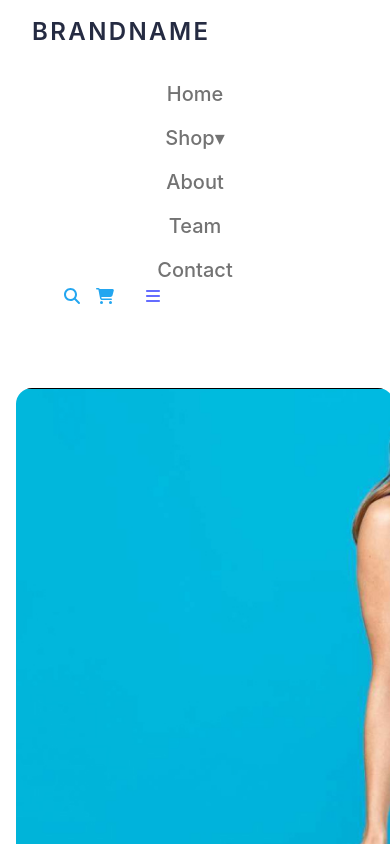
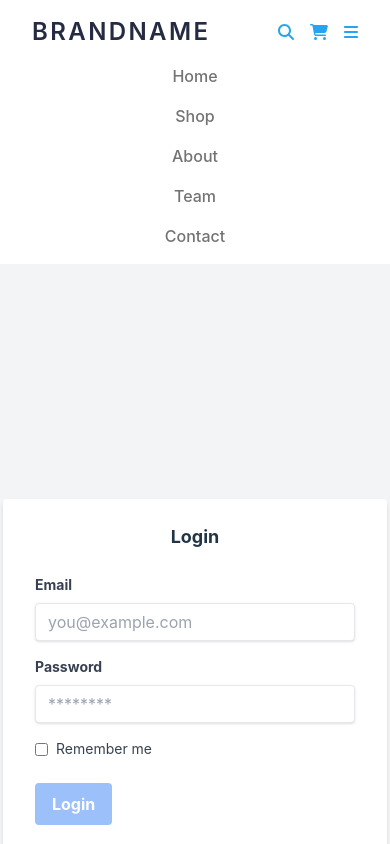
Before and after one commit to cansucebesoy/ecomm-cansu, a React (Vite) app: page /login in a window 390 px wide. Shown: the top 844 px of the page. Built offline with nearby package versions, Linux system fonts and the light colour scheme.

Commit message:
#10 update navbar and init login form

```diff
--- a/src/App.jsx
+++ b/src/App.jsx
@@ -9,6 +9,7 @@ import { ContactPage } from "./pages/ContactPage/ContactPage";
 import { TeamPage } from "./pages/TeamPage/TeamPage";
 import { AboutUsPage } from "./pages/AboutUsPage/AboutUsPage";
 import { SignUpPage } from "./pages/SignUpPage/SignUpPage";
+import { LoginPage } from "./pages/LoginPage/LoginPage";
 
 const routes = [
   {
@@ -30,6 +31,10 @@ const routes = [
   {
     path: "/signup",
     component: <SignUpPage />,
+  },
+  {
+    path: "/login",
+    component: <LoginPage />,
   },
   {
     path: "/product/:productId",
--- a/src/components/Home/NavBar/NavBar.jsx
+++ b/src/components/Home/NavBar/NavBar.jsx
@@ -6,7 +6,15 @@ import {
 } from "@fortawesome/free-solid-svg-icons";
 import { faHeart, faUser } from "@fortawesome/free-regular-svg-icons";
 import { useState } from "react";
-import { useHistory } from "react-router-dom/cjs/react-router-dom.min";
+
+import {
+  DropdownMenu,
+  DropdownMenuContent,
+  DropdownMenuItem,
+  DropdownMenuLabel,
+  DropdownMenuSeparator,
+  DropdownMenuTrigger,
+} from "@/components/ui/dropdown-menu";
 
 const MenuLinks = [
   {
@@ -47,25 +55,23 @@ export const NavBar = () => {
     setIsDropdownOpen(!isDropdownOpen);
   };
 
-  const history = useHistory();
-
-  const handleClick = () => {
-    history.push("/shop");
-  };
-
   return (
     <div>
       <div className="py-4">
-        <div className="container ">
-          <div className=" block items-center lg:flex lg:justify-between lg:gap-4">
+        <div className="container mx-auto">
+          {/* Flex container to align BrandName, Menu, and Icons in the same line */}
+          <div className="flex items-center justify-between">
+            {/* Brand Name (aligned to the left) */}
             <a
               className="text-primary tracking-widest font-semibold text-2xl"
               href=""
             >
               BRANDNAME
             </a>
-            <div>
-              <ul className="block text-center  text-xl lg:flex lg:items-center mt-8 lg:mt-0 space-y-4 lg:space-y-0 lg:gap-4">
+
+            {/* Menu Links (centered between BrandName and Icons) */}
+            <div className="md:flex md:justify-center md:flex-grow hidden">
+              <ul className="flex items-center space-x-8">
                 {MenuLinks.map((data, index) => (
                   <li
                     className="relative"
@@ -94,10 +100,12 @@ export const NavBar = () => {
               </ul>
             </div>
 
-            <div className="flex space-x-8 inline-block items-center ">
-              <div className="space-x-1 hidden lg:inline-block">
+            {/* Icons Section (aligned to the right) */}
+            <div className="flex items-center space-x-4">
+              {/* Login / Register (hidden on mobile, shown on desktop) */}
+              <div className="hidden md:flex items-center space-x-2">
                 <FontAwesomeIcon icon={faUser} color="#23A6F0" />
-                <a className="text-tertiary" href="">
+                <a className="text-tertiary" href="/login">
                   Login
                 </a>
                 <span className="text-tertiary">/</span>
@@ -105,24 +113,42 @@ export const NavBar = () => {
                   Register
                 </a>
               </div>
-              <div className="space-x-4 lg:flex ">
+
+              {/* Icons Section */}
               <a className="text-tertiary" href="">
                 <FontAwesomeIcon icon={faMagnifyingGlass} />
               </a>
               <a className="text-tertiary" href="">
                 <FontAwesomeIcon icon={faCartShopping} />
               </a>
-                <a href="">
-                  <FontAwesomeIcon
-                    icon={faHeart}
-                    className="hidden lg:inline-block text-tertiary"
-                  />
+              <a className="text-tertiary hidden md:inline-block" href="">
+                <FontAwesomeIcon icon={faHeart} />
               </a>
-                <a href="">
-                  <FontAwesomeIcon icon={faBars} className="lg:hidden" />
+              {/* Hamburger Menu (shown only on mobile) */}
+              <a className="md:hidden text-tertiary" href="">
+                <FontAwesomeIcon icon={faBars} />
               </a>
             </div>
           </div>
+
+          {/* Mobile Menu (shown only on mobile) */}
+          <div className="md:hidden mt-4">
+            <ul className="flex flex-col items-center space-y-4 text-center w-full">
+              {MenuLinks.map((data, index) => (
+                <li
+                  key={index}
+                  onMouseEnter={data.name === "Shop" ? toggleDropdown : null}
+                  onMouseLeave={data.name === "Shop" ? toggleDropdown : null}
+                >
+                  <a
+                    className="text-secondary px-4 inline-block hover:text-black"
+                    href={data.link}
+                  >
+                    {data.name}
+                  </a>
+                </li>
+              ))}
+            </ul>
           </div>
         </div>
       </div>
--- /dev/null
+++ b/src/components/LoginForm/LoginForm.jsx
@@ -0,0 +1,125 @@
+import { loginUser } from "@/store/thunks/loginThunk";
+import { useState } from "react";
+import { useForm } from "react-hook-form";
+import { useDispatch } from "react-redux";
+import { useHistory } from "react-router-dom";
+import { toast } from "react-toastify";
+
+export const LoginForm = () => {
+  const [loading, setLoading] = useState(false);
+  const {
+    register,
+    handleSubmit,
+    formState: { errors, isValid },
+  } = useForm({
+    mode: "onBlur",
+  });
+
+  const dispatch = useDispatch();
+  const history = useHistory();
+
+  const onSubmit = async (data) => {
+    setLoading(true);
+    try {
+      await dispatch(loginUser(data)).unwrap();
+      history.push("/");
+    } catch (error) {
+      toast.error("Login failed: " + (error.message || "Please try again"));
+    } finally {
+      setLoading(false);
+    }
+    console.log("login data", data);
+  };
+
+  return (
+    <div className="flex justify-center items-center min-h-screen bg-gray-100">
+      <div className="bg-white shadow-md rounded px-8 pt-6 pb-8 mb-4 w-full max-w-sm">
+        <h2 className="text-lg font-bold mb-6 text-center">Login</h2>
+
+        <form onSubmit={handleSubmit(onSubmit)}>
+          {/* Email Field */}
+          <div className="mb-4">
+            <label
+              className="block text-gray-700 text-sm font-bold mb-2"
+              htmlFor="email"
+            >
+              Email
+            </label>
+            <input
+              className={`shadow appearance-none border rounded w-full py-2 px-3 text-gray-700 leading-tight focus:outline-none focus:shadow-outline ${
+                errors.email ? "border-red-500" : ""
+              }`}
+              type="email"
+              id="email"
+              placeholder="you@example.com"
+              {...register("email", {
+                required: "Email is required",
+                pattern: {
+                  value: /^[\w-\.]+@([\w-]+\.)+[\w-]{2,}$/g,
+                  message: "Enter a valid email address",
+                },
+              })}
+            />
+            {errors.email && (
+              <p className="text-red-500 text-xs italic">
+                {errors.email.message}
+              </p>
+            )}
+          </div>
+
+          {/* Password Field */}
+          <div className="mb-4">
+            <label
+              className="block text-gray-700 text-sm font-bold mb-2"
+              htmlFor="password"
+            >
+              Password
+            </label>
+            <input
+              className={`shadow appearance-none border rounded w-full py-2 px-3 text-gray-700 leading-tight focus:outline-none focus:shadow-outline ${
+                errors.password ? "border-red-500" : ""
+              }`}
+              type="password"
+              id="password"
+              placeholder="********"
+              {...register("password", {
+                required: "Password is required",
+              })}
+            />
+            {errors.password && (
+              <p className="text-red-500 text-xs italic">
+                {errors.password.message}
+              </p>
+            )}
+          </div>
+
+          {/* Remember Me Checkbox */}
+          <div className="mb-6 flex items-center">
+            <input
+              type="checkbox"
+              id="remember"
+              {...register("remember")}
+              className="mr-2 leading-tight"
+            />
+            <label htmlFor="remember" className="text-gray-700 text-sm">
+              Remember me
+            </label>
+          </div>
+
+          {/* Submit Button */}
+          <div className="flex items-center justify-between">
+            <button
+              type="submit"
+              disabled={!isValid || loading}
+              className={`bg-blue-500 hover:bg-blue-700 text-white font-bold py-2 px-4 rounded focus:outline-none focus:shadow-outline ${
+                !isValid || loading ? "opacity-50 cursor-not-allowed" : ""
+              }`}
+            >
+              {loading ? "Logging in..." : "Login"}
+            </button>
+          </div>
+        </form>
+      </div>
+    </div>
+  );
+};
--- a/src/components/Shop/Popularity/Popularity.jsx
+++ b/src/components/Shop/Popularity/Popularity.jsx
@@ -6,7 +6,6 @@ import {
   DropdownMenuSeparator,
   DropdownMenuTrigger,
 } from "@/components/ui/dropdown-menu";
-import { Button } from "@/components/ui/button";
 export const Popularity = () => {
   return (
     <div className="">
--- a/src/components/SignUp/SignUp.jsx
+++ b/src/components/SignUp/SignUp.jsx
@@ -6,6 +6,10 @@ import { useForm } from "react-hook-form";
 import { toast } from "react-toastify";
 import { useHistory } from "react-router-dom";
 import Spinner from "react-bootstrap/Spinner";
+import { fetchRoles } from "@/store/thunks/rolesThunk";
+import { useDispatch, useSelector } from "react-redux";
+
+const customerCode = "customer";
 
 const formDataInitial = {
   name: "",
@@ -22,9 +26,10 @@ const formDataInitial = {
 };
 
 export const SignUp = () => {
-  const [roles, setRoles] = useState([]);
+  const history = useHistory();
+  const dispatch = useDispatch();
+  const roles = useSelector((state) => state.client.roles);
   const [loading, setLoading] = useState(false);
-  const history = useHistory();
 
   const {
     register,
@@ -33,17 +38,17 @@ export const SignUp = () => {
     formState: { errors, isValid },
   } = useForm({
     defaultValues: async () => {
-      try {
-        const response = await apiClient.get("/roles");
-        setRoles(response.data);
-        formDataInitial.role_id = 3;
-      } catch (e) {
-        console.error("Error fetching roles:", error);
+      let customerRole;
+      if (roles.length === 0) {
+        const responseData = await dispatch(fetchRoles()).unwrap();
+        customerRole = responseData.find((role) => role.code === customerCode);
+      } else {
+        customerRole = roles.find((role) => role.code === customerCode);
       }
-
+      formDataInitial.role_id = customerRole.id;
       return formDataInitial;
     },
-    mode: "onBlur",
+    mode: "all",
   });
 
   const role_id = watch("role_id");
--- /dev/null
+++ b/src/pages/LoginPage/LoginPage.jsx
@@ -0,0 +1,9 @@
+import { LoginForm } from "@/components/LoginForm/LoginForm";
+
+export const LoginPage = () => {
+  return (
+    <>
+      <LoginForm />
+    </>
+  );
+};
--- a/src/store/clientSlice/clientSlice.jsx
+++ b/src/store/clientSlice/clientSlice.jsx
@@ -1,4 +1,5 @@
 import { createSlice } from "@reduxjs/toolkit";
+import { loginUser } from "../thunks/loginThunk";
 
 const initialState = {
   user: null,
@@ -26,6 +27,21 @@ export const clientSlice = createSlice({
       state.language = action.payload;
     },
   },
+  extraReducers: (builder) => {
+    builder
+      .addCase(loginUser.pending, (state) => {
+        state.loading = true;
+        state.error = null;
+      })
+      .addCase(loginUser.fulfilled, (state, action) => {
+        state.user = action.payload;
+        state.loading = false;
+      })
+      .addCase(loginUser.rejected, (state, action) => {
+        state.error = action.payload;
+        state.loading = false;
+      });
+  },
 });
 
 export const { setUser, setLanguage, setRoles, setTheme } = clientSlice.actions;
--- /dev/null
+++ b/src/store/thunks/loginThunk.js
@@ -0,0 +1,25 @@
+import { createAsyncThunk } from "@reduxjs/toolkit";
+import { setUser } from "../clientSlice/clientSlice";
+import { apiClient } from "@/services/apiClient";
+
+export const loginUser = createAsyncThunk(
+  "client/loginUser", //sliceName/ActionName
+  async (loginData, { dispatch, rejectWithValue }) => {
+    try {
+      const response = await apiClient.post("/login", loginData);
+      dispatch(setUser(response.data.user));
+      return response.data.user;
+    } catch (error) {
+      return rejectWithValue(error.response.data);
+    }
+  }
+);
+// (loginData, thunkAPI) => {
+//     const { dispatch, rejectWithValue } = thunkAPI; // İçinden çekiyoruz.
+//   }
+
+// request body nedir*
+// req parameters nedir path variables nedi hangisi nerede kullanılır ?
+
+// navbar güncelle
+// roles thunk a bakcaz bi ??
--- a/src/store/thunks/rolesThunk.js
+++ b/src/store/thunks/rolesThunk.js
@@ -1,6 +1,6 @@
 import { createAsyncThunk } from "@reduxjs/toolkit";
-import axios from "axios";
 import { setRoles } from "../ClientSlice/ClientSlice";
+import { apiClient } from "@/services/apiClient";
 
 export const fetchRoles = createAsyncThunk(
   "client/fetchRoles",
@@ -10,14 +10,21 @@ export const fetchRoles = createAsyncThunk(
     if (roles.length > 0) {
       return;
     }
-
     try {
-      const response = await axios.get(
-        "https://workintech-fe-ecommerce.onrender.com/roles"
-      );
+      const response = await apiClient.get("/roles");
       dispatch(setRoles(response.data));
+      return response.data;
     } catch (error) {
       console.error("roller alınırken hata oluştu:", error);
     }
   }
 );
+
+// async () => {
+//   try {
+//     const response = await apiClient.get("/roles");
+//     setRoles(response.data);
+//     formDataInitial.role_id = 3;
+//   } catch (e) {
+//     console.error("Error fetching roles:", error);
+//   }
```
Lines whose indentation alone changed are shown as unchanged.
